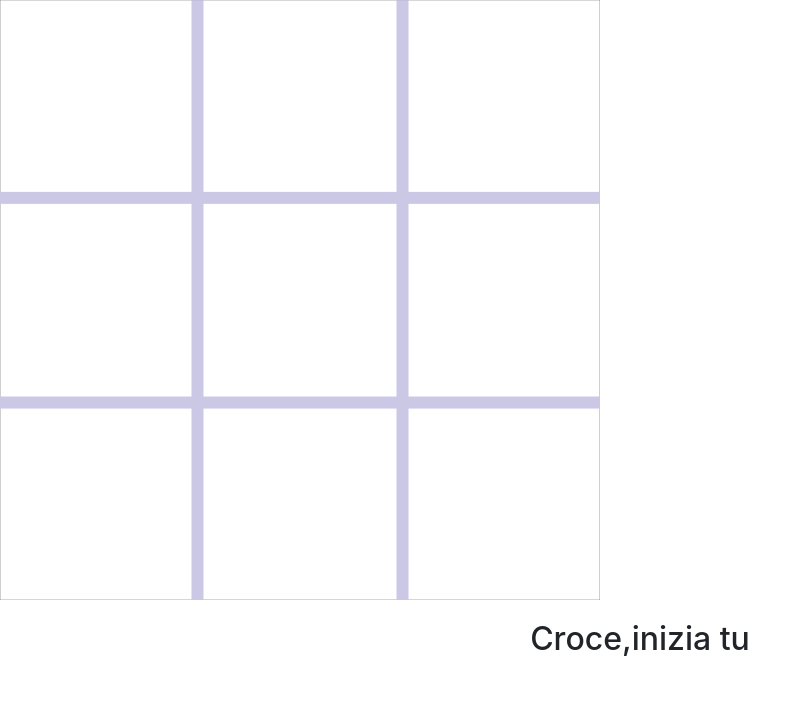
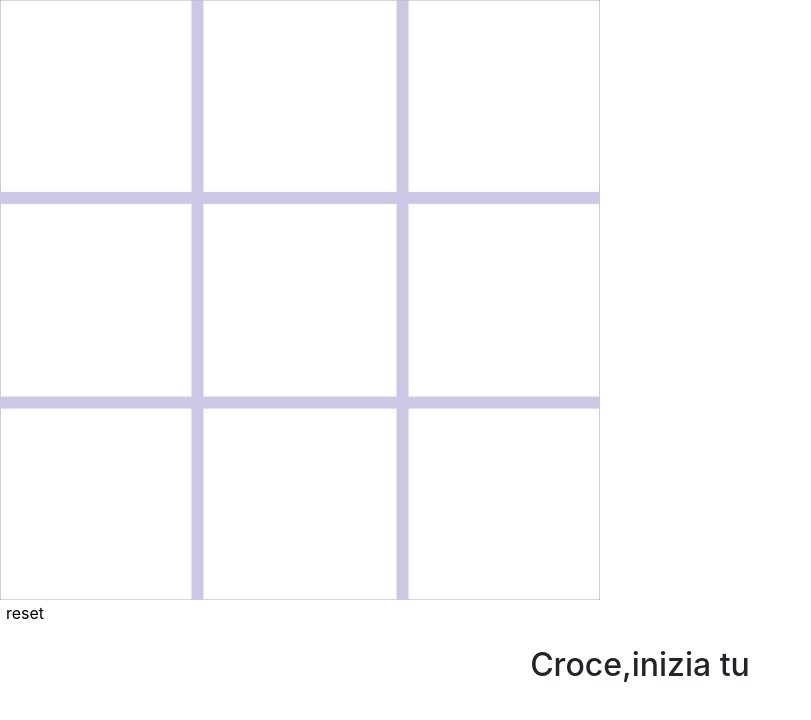
Before and after one commit to ketamik/tris, a plain HTML site: page DirectoryPerFareAmerigoContento/Tris.html in a window 1280 px wide. Shown: the whole page, without its empty margins (0-811 px from the left). Drawn offline with nearby package versions, Linux system fonts and the light colour scheme.

Commit message:
added function resetGame()

```diff
--- a/DirectoryPerFareAmerigoContento/Tris.html
+++ b/DirectoryPerFareAmerigoContento/Tris.html
@@ -70,7 +70,9 @@
                 <button onclick= "addResult(7)"class="item"></button>
                 <button onclick= "addResult(8)"class="item"></button>
 
+
         </div>
+        <button onclick= "resetGame()">reset</button>
 <div class="turno">
 
 </div>
@@ -80,6 +82,12 @@
 
 
 <script>
+
+function resetGame(){
+    $('button').removeClass('Cerchio Croce');
+}
+
+
 
 
 
```
